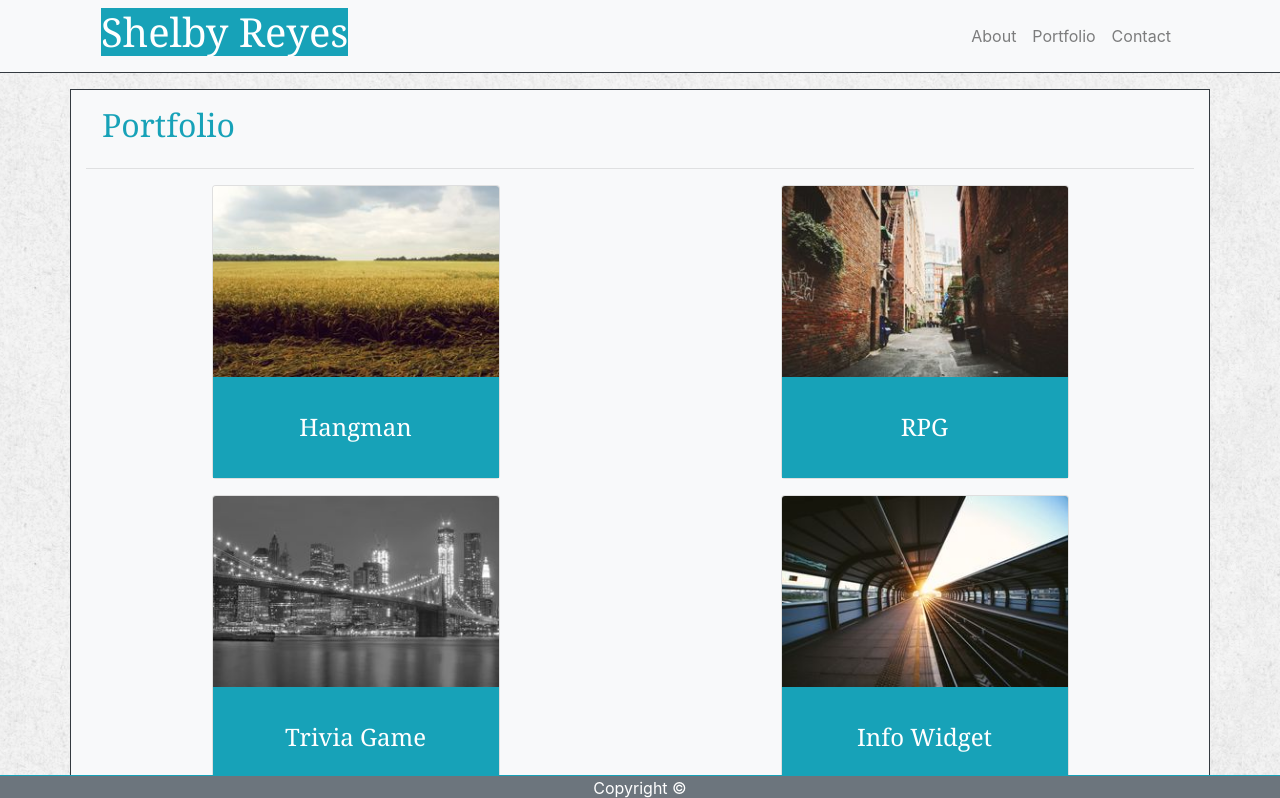
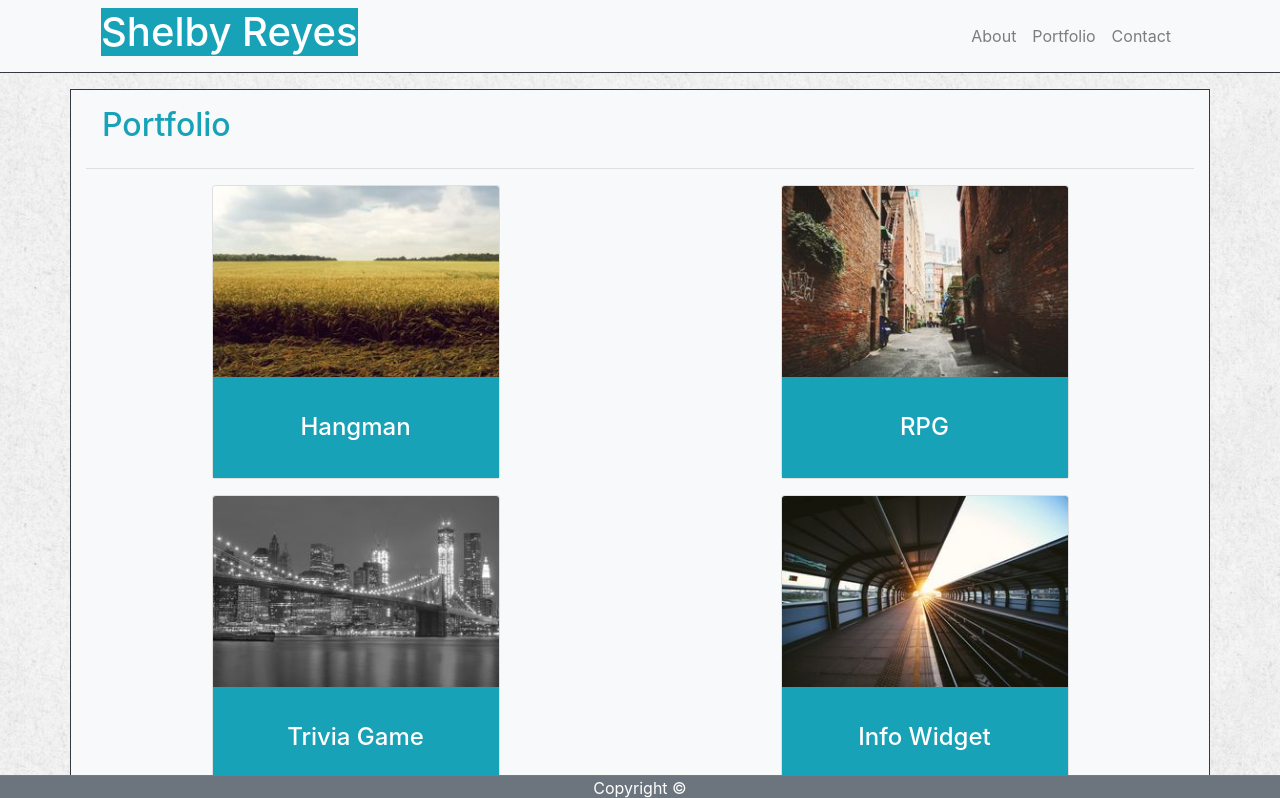
Before and after one commit to sdreyes/Bootstrap-Portfolio, a plain HTML site: page portfolio.html in a window 1280 px wide. Shown: the top 798 px of the page. Drawn offline with nearby package versions, Linux system fonts and the light colour scheme.

Commit message:
Remove font styling

```diff
--- a/portfolio.html
+++ b/portfolio.html
@@ -5,20 +5,6 @@
   <title>Contact</title>
   <link rel="stylesheet" type="text/css"
     href="https://stackpath.bootstrapcdn.com/bootstrap/4.1.3/css/bootstrap.min.css" />
-
-  <style>
-    h1 {
-      font-family: 'Georgia', Times, 'Times New Roman', serif;
-    }
-
-    h2 {
-      font-family: 'Georgia', Times, 'Times New Roman', serif;
-    }
-
-    h4 {
-      font-family: 'Georgia', Times, 'Times New Roman', serif;
-    }
-  </style>
 </head>
 
 <body background="assets/images/paper_3.png">
```
